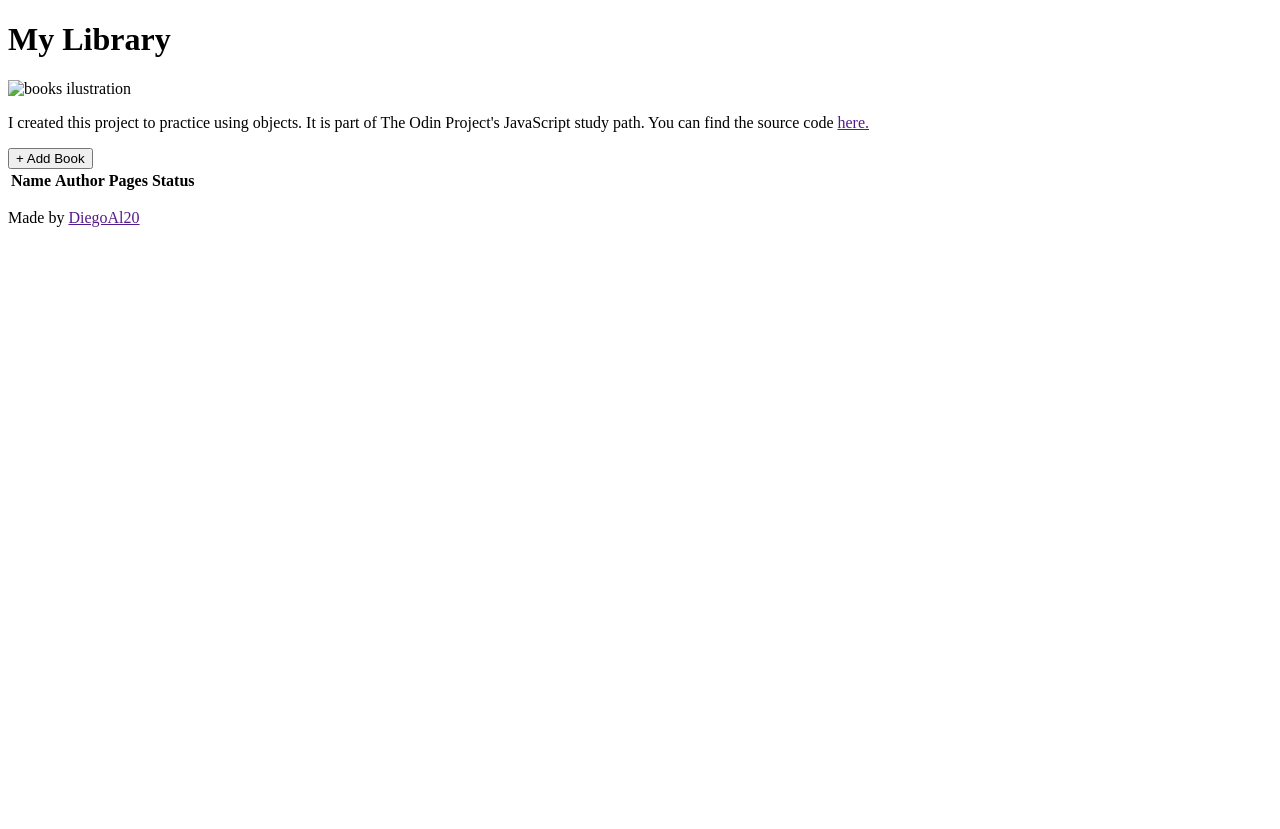
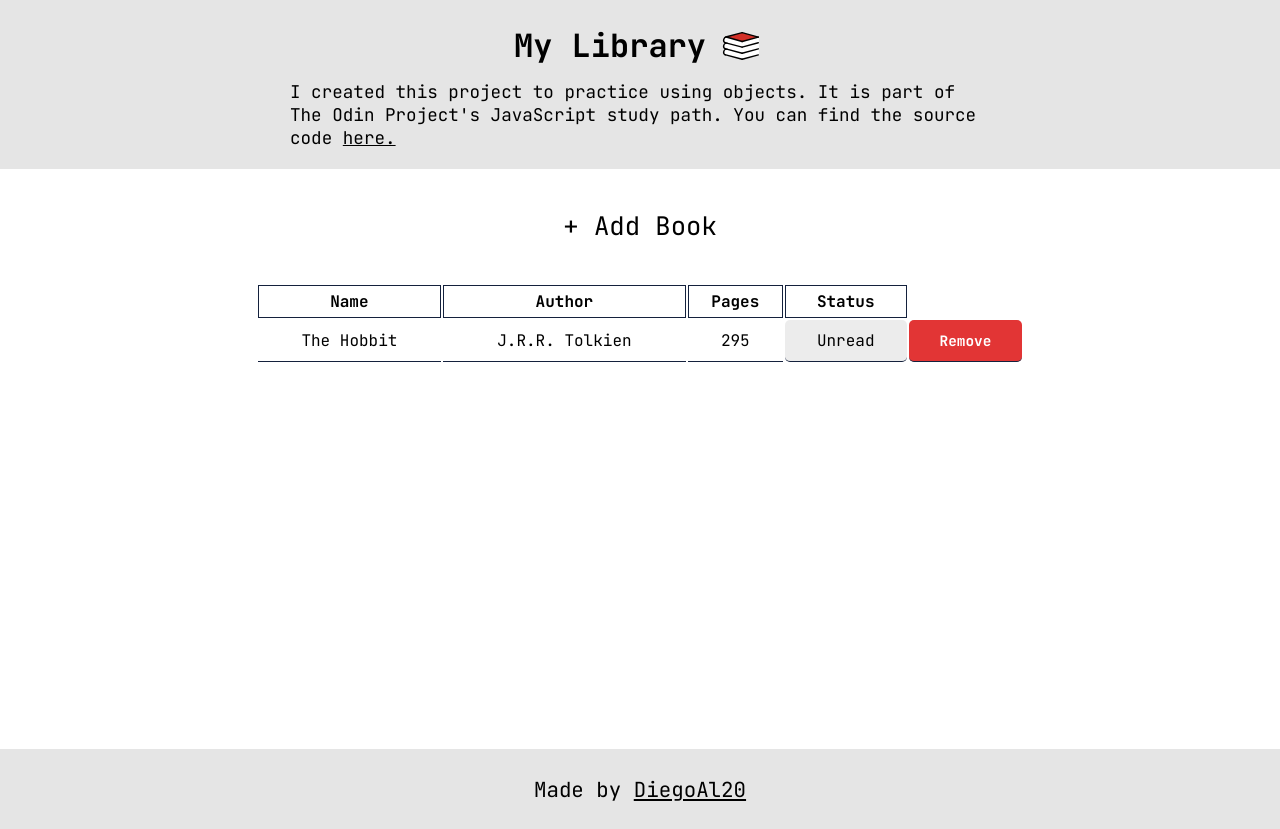
Before and after one commit to DiegoAl20/Library, a plain HTML site: page index.html in a window 1280 px wide. Before the commit the page ends 800 px from the top, so only its background shows below. Drawn offline with Linux system fonts and the light colour scheme.

Commit message:
Added the css styles

```diff
--- a/index.html
+++ b/index.html
@@ -6,20 +6,25 @@
     <meta name="viewport" content="width=device-width, initial-scale=1.0">
     <title>My Library</title>
     <link rel="stylesheet" href="styles.css">
+    <link rel="preconnect" href="https://fonts.googleapis.com">
+    <link rel="preconnect" href="https://fonts.gstatic.com" crossorigin>
+    <link href="https://fonts.googleapis.com/css2?family=JetBrains+Mono:ital,wght@0,100..800;1,100..800&display=swap"
+        rel="stylesheet">
 </head>
 
 <body>
     <header>
-        <div>
+        <div class="container-header">
             <h1>My Library</h1>
-            <img src="" alt="books ilustration">
+            <img src="assets/books-svgrepo-com.svg" alt="books ilustration" loading="lazy">
         </div>
-        <p>I created this project to practice using objects. It is part of The Odin Project's JavaScript study path. You can find the source code <a href="">here.</a></p>
+        <p class="description">I created this project to practice using objects. It is part of The Odin Project's
+        JavaScript study path. You can find the source code <a href="">here.</a></p>
     </header>
 
     <main>
-        <div>
-            <button>+ Add Book</button>
+        <div class="container-addbtn">
+            <button class="add-btn">+ Add Book</button>
         </div>
         <section class="container-table">
             <table>
@@ -28,6 +33,13 @@
                     <th>Author</th>
                     <th>Pages</th>
                     <th>Status</th>
+                </tr>
+                <tr>
+                    <td class="book">The Hobbit</td>
+                    <td class="book">J.R.R. Tolkien</td>
+                    <td class="book">295</td>
+                    <td class="book status">Unread</td>
+                    <td class="delete book">Remove</td>
                 </tr>
             </table>
         </section>
--- a/styles.css
+++ b/styles.css
@@ -0,0 +1,123 @@
+*,
+*::before,
+*::after {
+    margin: 0;
+    padding: 0;
+    box-sizing: border-box;
+    font-family: "JetBrains Mono";
+    color: #000;
+}
+
+body {
+    height: 100%;
+    display: grid;
+    grid-template-rows: minmax(150px, auto) minmax(70vh, 500px) 100px;
+}
+
+/* Styles for the header section */
+header {
+    background-color: #E5E5E5;
+    padding: 20px;
+    display: flex;
+    flex-direction: column;
+    align-items: center;
+    gap: 10px;
+}
+
+.container-header {
+    display: flex;
+    align-items: center;
+    gap: 10px;
+}
+
+.container-header img {
+    width: 50px;
+}
+
+.description {
+    font-size: 1.1rem;
+    max-width: 700px;
+    text-wrap: pretty;
+}
+
+/* Styles for the main section*/
+
+main {
+    display: flex;
+    flex-direction: column;
+    align-items: center;
+}
+
+.container-addbtn {
+    margin: 30px;
+}
+
+.add-btn {
+    font-size: 1.6rem;
+    background-color: white;
+    border: none;
+    border-radius: 20px;
+    padding: 10px;
+}
+
+.add-btn:hover {
+    background-color: #e5e5e54b;
+    cursor: pointer;
+    font-weight: bold;
+}
+
+.container-table {
+    width: 60%;
+    min-width: fit-content;
+    overflow-y: scroll;
+}
+
+table {
+    width: 100%;
+    min-width: 100px;
+}
+
+.table-header th{
+    border: 1px solid #14213D;
+    padding: 5px;
+}
+
+.book {
+    text-align: center;
+    padding: 10px;
+    border-bottom: 1px solid #14213D;
+}
+
+.status {
+    background-color: #e5e5e5b9;
+    border-radius: 5px;
+}
+
+.status:hover {
+    cursor: pointer;
+}
+
+.delete {
+    font-size: 0.9rem;
+    background-color: rgb(226, 53, 53);
+    color: white;
+    font-weight: bold;
+    border-radius: 5px;
+}
+
+.delete:hover {
+    cursor: pointer;
+}
+
+/* Footer styles */
+footer {
+    background-color: #E5E5E5;
+    display: flex;
+    justify-content: center;
+    align-items: center;
+    margin-top: 20px;
+}
+
+footer p {
+    font-size: 1.3rem;
+}
```
Also changed, not shown: assets/books-svgrepo-com.svg (added).
